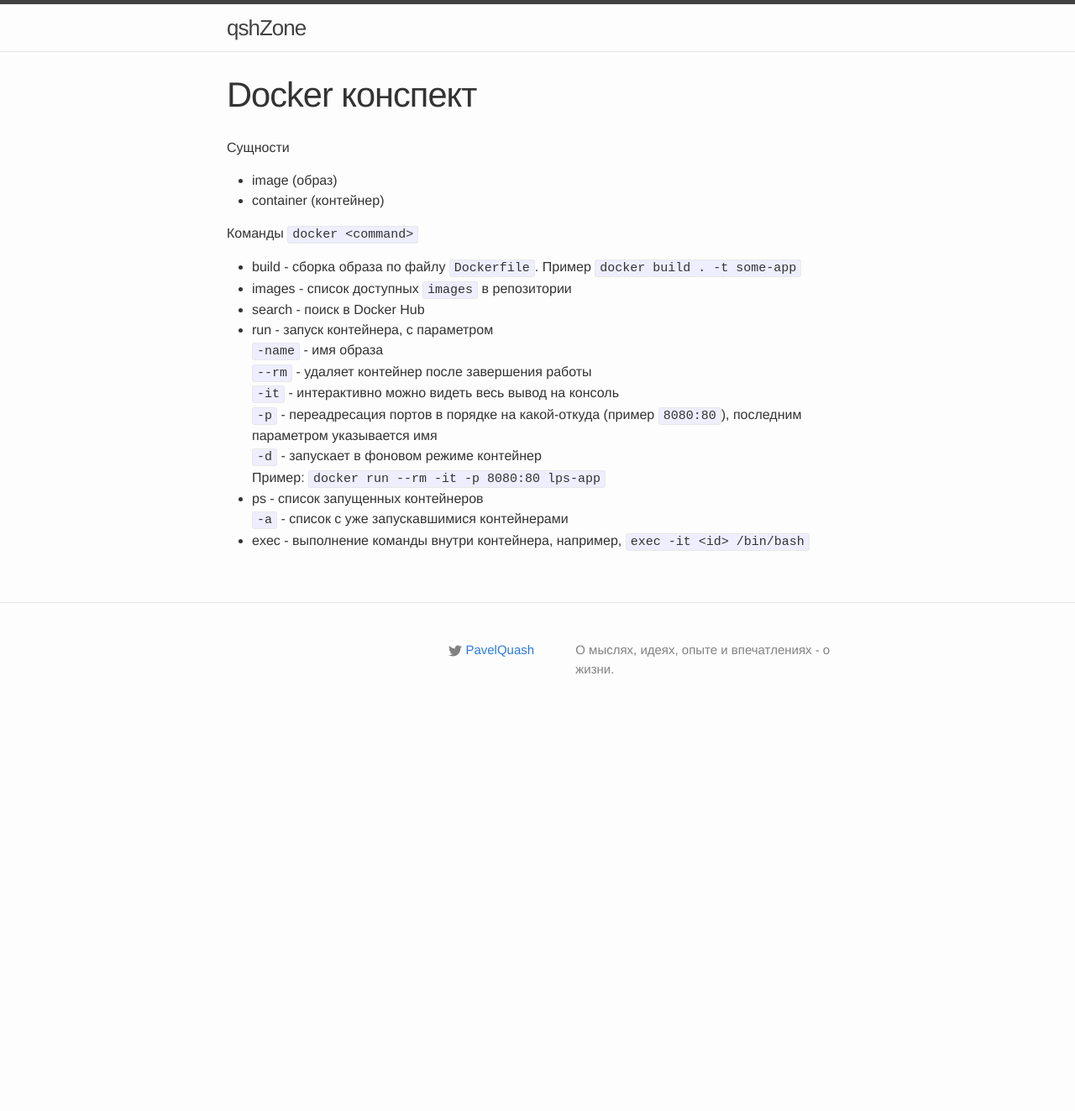
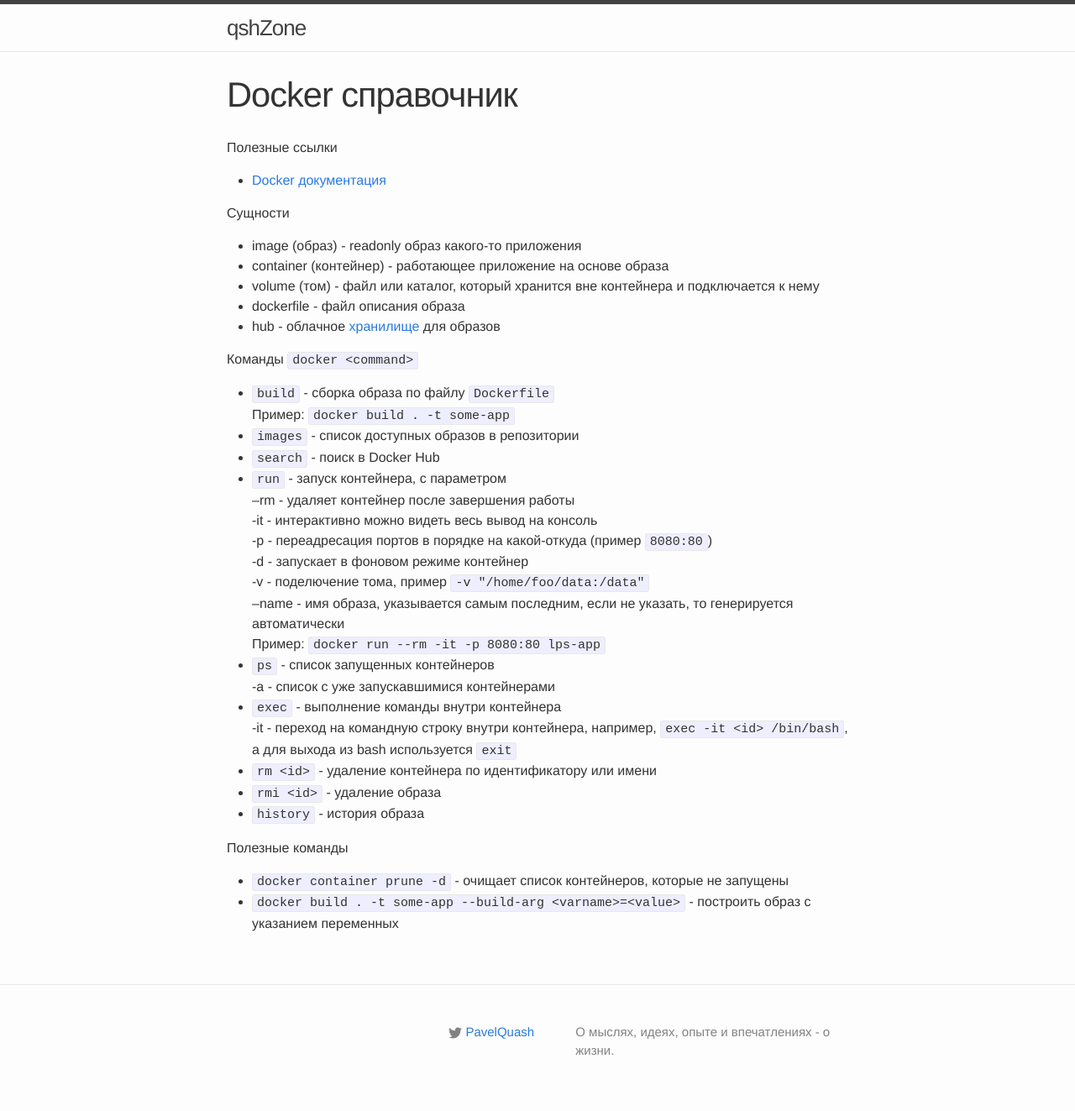
Before and after one commit to qshZone/qshzone.github.io, a Jekyll site: the page built from shorts/docker.md, in a window 1280 px wide. Shown: the whole page at 84% size. Built offline with Jekyll 4.4.1, drawn with Linux system fonts in a browser that asks for light colours; before the commit the page ends 900 px from its top, so only the background shows below that.

Commit message:
Переформатировал и дополнил команды

```diff
--- a/shorts/docker.md
+++ b/shorts/docker.md
@@ -1,23 +1,39 @@
 ---
 layout: page
-title: Docker конспект
+title: Docker справочник
 ---
 
+Полезные ссылки
+- [Docker документация](https://docs.docker.com/)
+
 Сущности
-- image (образ)
-- container (контейнер)
+- image (образ) - readonly образ какого-то приложения
+- container (контейнер) - работающее приложение на основе образа
+- volume (том) - файл или каталог, который хранится вне контейнера и подключается к нему
+- dockerfile - файл описания образа
+- hub - облачное [хранилище](https://hub.docker.com) для образов
 
 Команды `docker <command>`
-- build - сборка образа по файлу `Dockerfile`. Пример `docker build . -t some-app`
-- images - список доступных `images` в репозитории
-- search - поиск в Docker Hub
-- run - запуск контейнера, с параметром
-`-name` - имя образа
-`--rm` - удаляет контейнер после завершения работы
-`-it` - интерактивно можно видеть весь вывод на консоль
-`-p` - переадресация портов в порядке на какой-откуда (пример `8080:80`), последним параметром указывается имя
-`-d` - запускает в фоновом режиме контейнер
+- `build` - сборка образа по файлу `Dockerfile`
+Пример: `docker build . -t some-app`
+- `images` - список доступных образов в репозитории
+- `search` - поиск в Docker Hub
+- `run` - запуск контейнера, с параметром
+--rm - удаляет контейнер после завершения работы
+-it - интерактивно можно видеть весь вывод на консоль
+-p - переадресация портов в порядке на какой-откуда (пример `8080:80`)
+-d - запускает в фоновом режиме контейнер
+-v - поделючение тома, пример `-v "/home/foo/data:/data"`
+--name - имя образа, указывается самым последним, если не указать, то генерируется автоматически
 Пример: `docker run --rm -it -p 8080:80 lps-app`
-- ps - список запущенных контейнеров
-`-a` - список с уже запускавшимися контейнерами
-- exec - выполнение команды внутри контейнера, например, `exec -it <id> /bin/bash`
+- `ps` - список запущенных контейнеров
+-a - список с уже запускавшимися контейнерами
+- `exec` - выполнение команды внутри контейнера
+-it - переход на командную строку внутри контейнера, например, `exec -it <id> /bin/bash`, а для выхода из bash используется `exit`
+- `rm <id>` - удаление контейнера по идентификатору или имени
+- `rmi <id>` - удаление образа
+- `history` - история образа
+
+Полезные команды
+ - `docker container prune -d` - очищает список контейнеров, которые не запущены
+ - `docker build . -t some-app --build-arg <varname>=<value>` - построить образ с указанием переменных
```
